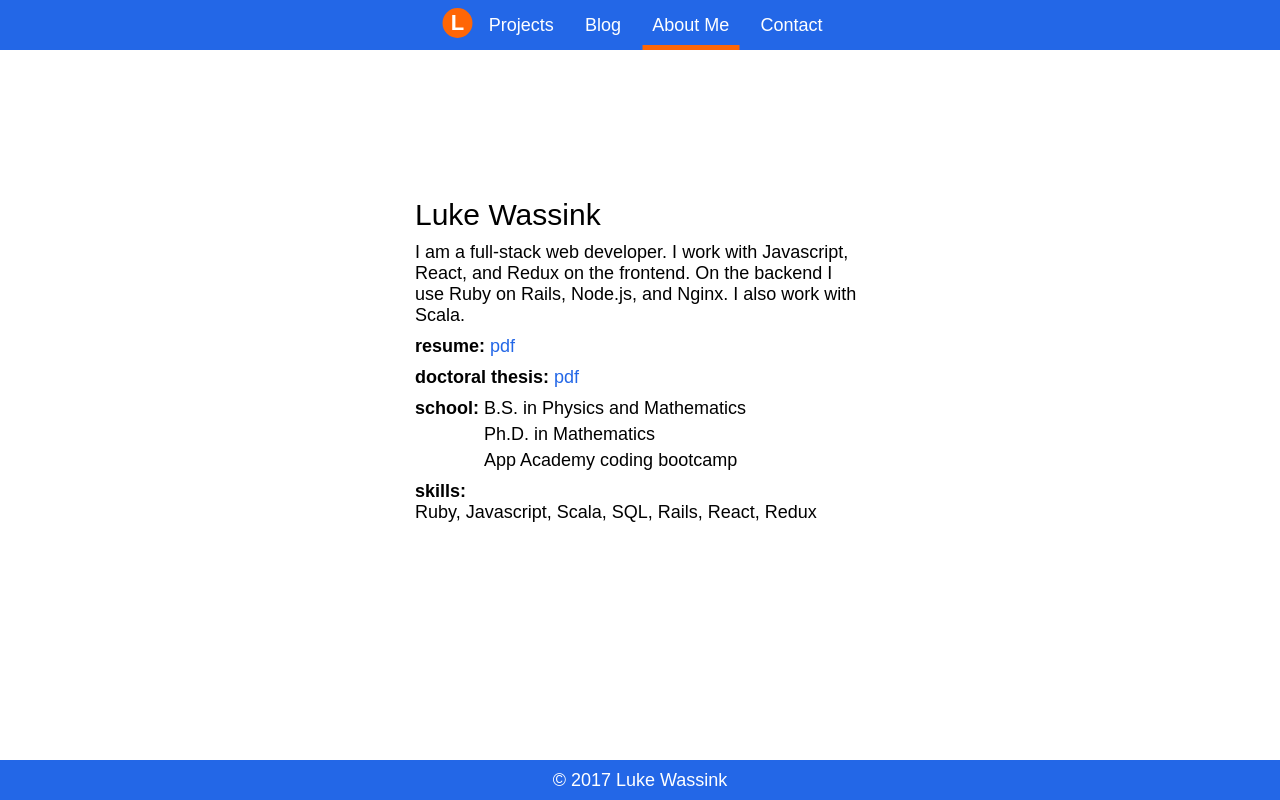
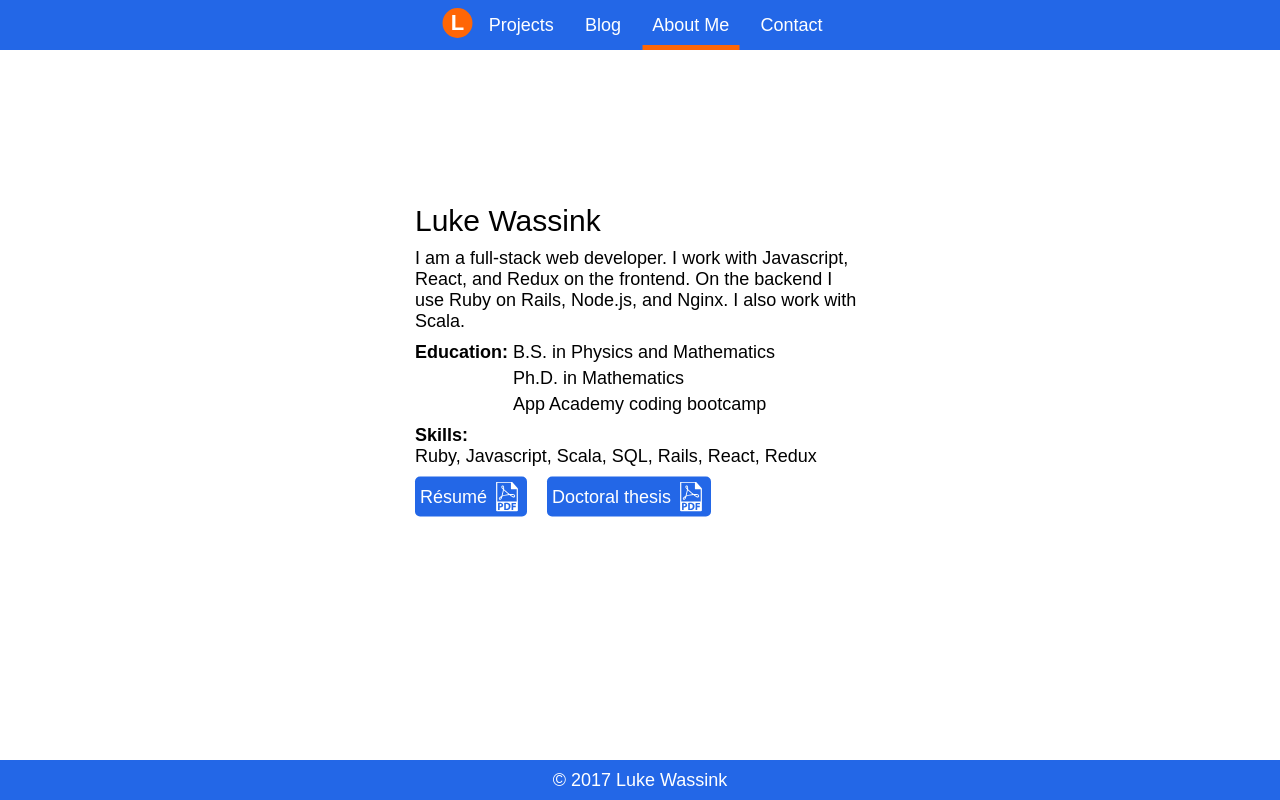
Before and after one commit to lwassink/personal-site, a React app in the folder frontend/: page /about-me in a window 1280 px wide. Built offline with nearby package versions, Linux system fonts and the light colour scheme; a web font is replaced by a local one.

Commit message:
switch resume and thesis to tags

```diff
--- a/frontend/src/components/AboutMe.jsx
+++ b/frontend/src/components/AboutMe.jsx
@@ -1,6 +1,6 @@
 import React from 'react';
-import NavBar from './NavBar';
 import CopyrightBar from './CopyrightBar';
+import PDFTag from './tags/PDFTag';
 
 class AboutMe extends React.Component {
   render() {
@@ -15,17 +15,7 @@ class AboutMe extends React.Component {
             I also work with Scala.
           </section>
           <section>
-            <label>resume:</label>
-            <a href="/assets/luke-wassink-resume.pdf"
-              target="blank">pdf</a>
-          </section>
-          <section>
-            <label>doctoral thesis:</label>
-            <a href="/assets/luke-wassink-thesis.pdf"
-              target="blank">pdf</a>
-          </section>
-          <section className="group">
-            <label>school:</label>
+            <label>Education:</label>
             <ul>
               <li>
                 B.S. in Physics and Mathematics
@@ -39,10 +29,20 @@ class AboutMe extends React.Component {
             </ul>
           </section>
           <section>
-            <label>skills:</label>
+            <label>Skills:</label>
               <p>
                 Ruby, Javascript, Scala, SQL, Rails, React, Redux
               </p>
+          </section>
+          <section>
+            <PDFTag
+            label="R&eacute;sum&eacute;"
+            url="/assets/luke-wassink-resume.pdf"
+            />
+            <PDFTag
+            label="Doctoral thesis"
+            url="/assets/luke-wassink-thesis.pdf"
+            />
           </section>
         </div>
         <CopyrightBar fixed={true} />
--- a/frontend/src/styles/about-me.scss
+++ b/frontend/src/styles/about-me.scss
@@ -32,4 +32,8 @@ div.about-me {
   li.last {
     margin-bottom: 0;
   }
+
+  a {
+    margin-right: 20px
+  }
 }
```
